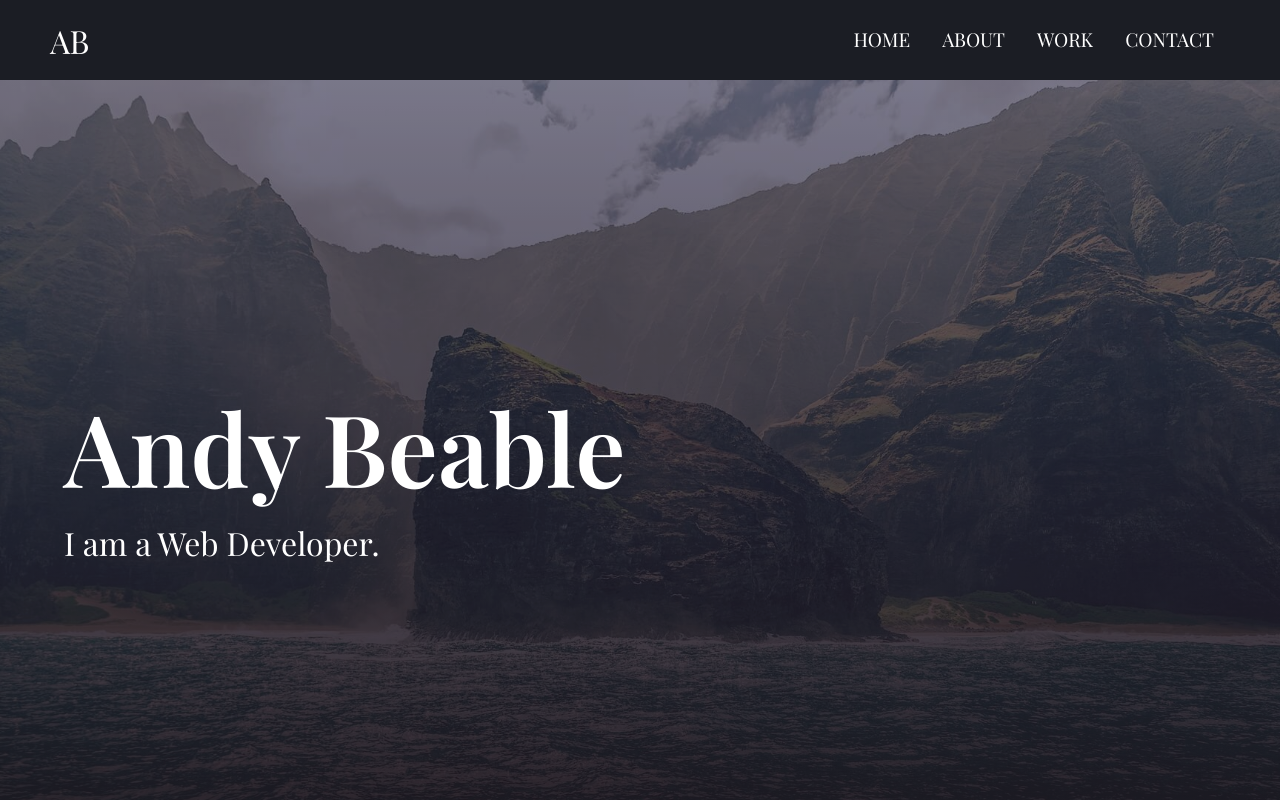
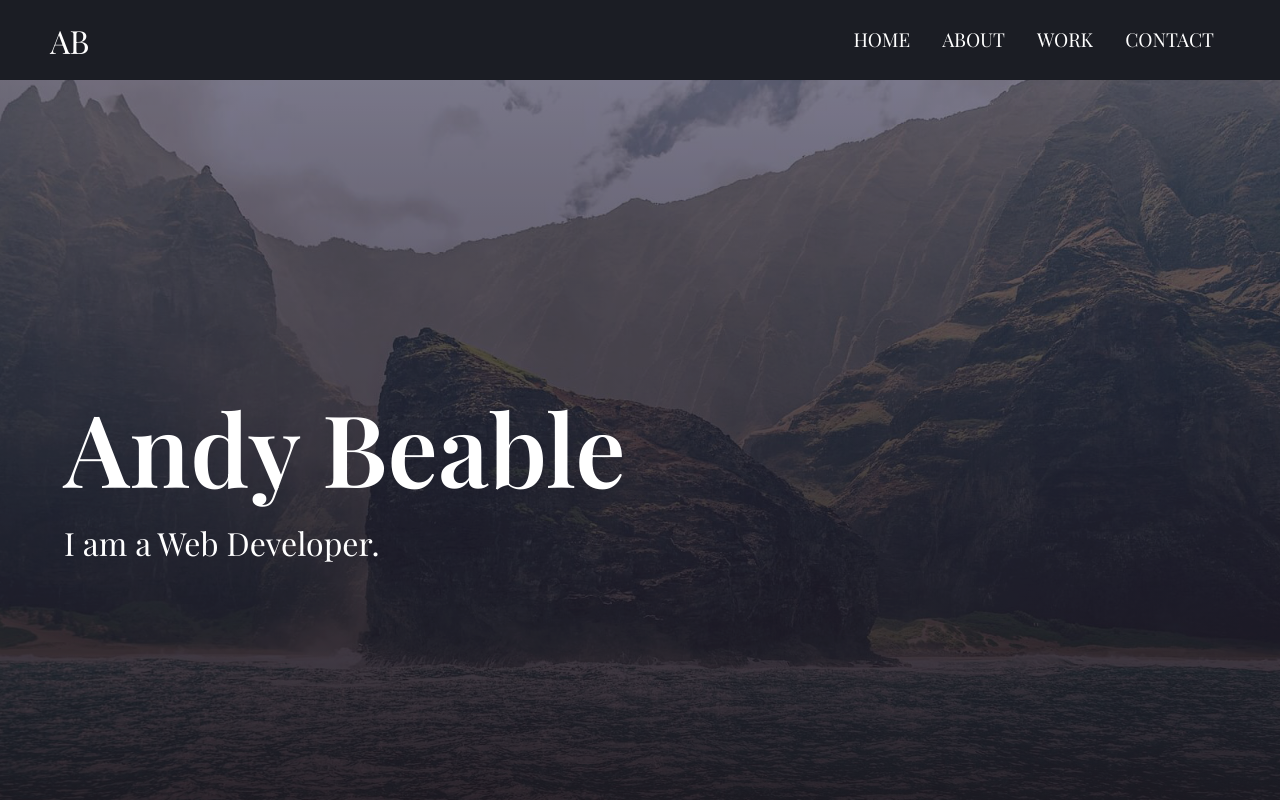
Before and after one commit to AndyBeable/portfolio, a React (Create React App) app: page / in a window 1280 px wide. Shown: the top 800 px of the page. Built offline with nearby package versions, Linux system fonts and the light colour scheme.

Commit message:
hero img update

```diff
--- a/src/components/hero/HeroSection.css
+++ b/src/components/hero/HeroSection.css
@@ -12,7 +12,7 @@ video {
       rgba(62, 68, 102, 0.52),
       rgba(36, 25, 33, 0.93)
     ),
-    url('../../images/img-home.jpg');
+    url('../../images/img-home-rz.jpg');
   background-size: cover;
   background-position: center;
   background-repeat: no-repeat;
```
Also changed, not shown: src/images/img-home-rz.jpg (added), 22 other files (tests, documents, lock files or other folders).
